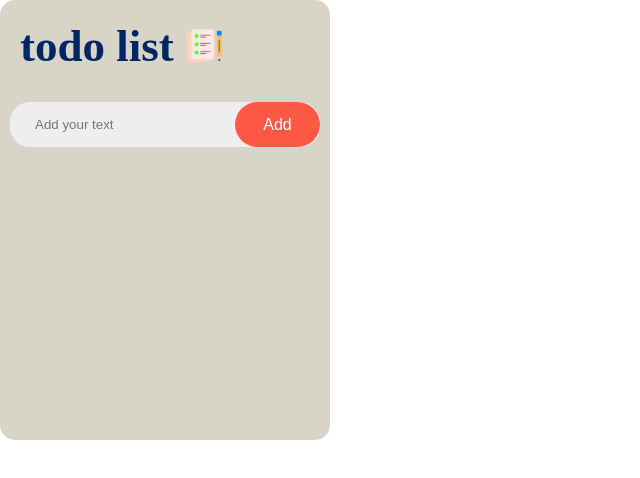
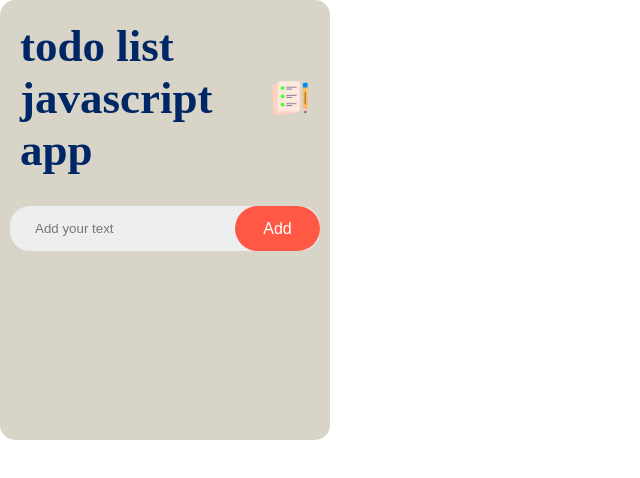
Before and after one commit to abdullahwahidi199/todo-list-Wahidi, a plain HTML site: page index.html in a window 1280 px wide. Shown: the whole page, without its empty margins (0-640 px from the left). Drawn offline with Linux system fonts and the light colour scheme.

Commit message:
Update index.html

```diff
--- a/index.html
+++ b/index.html
@@ -9,7 +9,7 @@
 <body>
     <div class="container">
         <div class="to_do_app">
-            <h2>todo list <img src="imagess/icon.png"></h2>
+            <h2>todo list javascript app<img src="imagess/icon.png"></h2>
             <div class="row">
                 <input type="text" id="inp" placeholder="Add your text">
                 <button id="btn" onclick="addTask()">Add</button>
```
